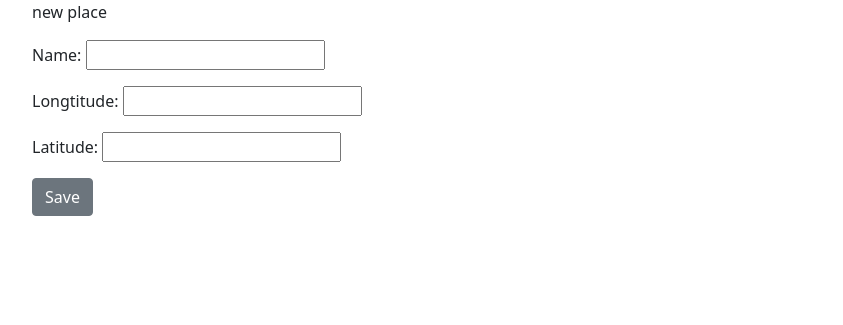
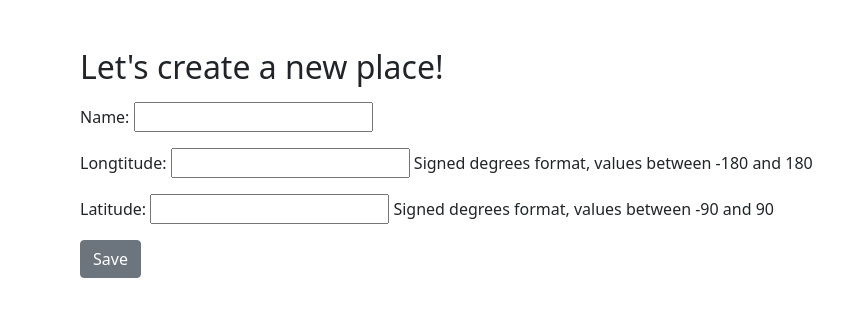
Before and after one commit to Rutrle/weather-web, a Django app: page /places/create in a window 1280 px wide. Shown: the part 56-381 px from the top of the page, without its empty margins (50-893 px from the left). Run offline with Django 3.2, Linux system fonts and the light colour scheme; parts of the project's set-up code (start-up, migrations or seed data) failed here and were passed over; some libraries are stand-ins or nearby versions.

Commit message:
cleaned up + improved forms

```diff
--- a/weather_web/accounts/forms.py
+++ b/weather_web/accounts/forms.py
@@ -38,5 +38,5 @@ class UserPreferenceForm(forms.ModelForm):
     places = forms.ModelMultipleChoiceField(
         queryset=Place.objects.all(),
         widget=forms.CheckboxSelectMultiple,
-        label='My places'
+        label='My favorite places'
     )
--- a/weather_web/weather/forms.py
+++ b/weather_web/weather/forms.py
@@ -6,16 +6,7 @@ class PlaceForm(forms.ModelForm):
     class Meta():
         model = Place
         fields = ('name', 'longtitude', 'latitude')
-
-
-'''
-class UserCreateForm(UserCreationForm):
-    class Meta:
-        fields = ("username", "email", "password1", "password2")
-        model = User
-
-    def __init__(self, *args, **kwargs):
-        super().__init__(*args, **kwargs)
-        self.fields["username"].label = "Username"
-        self.fields["email"].label = "Email address"
-'''
+        help_texts = {
+            'longtitude': 'Signed degrees format, values between -180 and 180',
+            'latitude': 'Signed degrees format,  values between -90 and 90',
+        }
--- a/weather_web/weather/templates/weather/about.html
+++ b/weather_web/weather/templates/weather/about.html
@@ -2,7 +2,7 @@
 
 {% block content %}
 <div class="container-fluid p-5">
-<p>Welcome to the Weather compare!</p>
+<h1><p>Welcome to the Weather compare!</p></h1>
 
 <p>This is a site that was used to learn Django framework a bit more properly</p>
 <p>It's main function is to compare weather forecasts from multiple websites. As a user without account you can access all places through "Places" at the navbar and then click on the individual places, created by other users, to see forecast for them.</p>
--- a/weather_web/weather/templates/weather/place_create.html
+++ b/weather_web/weather/templates/weather/place_create.html
@@ -1,7 +1,8 @@
 {% extends 'base.html' %}
 
 {% block content %}
-<p>new place</p>
+<div class="container-fluid p-5">
+<h2 class="h2"><p>Let's create a new place!</p></h2>
 
 <form class="form" method="POST">
     {% csrf_token %}
@@ -9,4 +10,5 @@
     <button type="submit" class="save btn btn-secondary">Save</button>
 
 </form>
+</div>
 {% endblock content %}
--- a/weather_web/weather/urls.py
+++ b/weather_web/weather/urls.py
@@ -1,5 +1,5 @@
 from django.urls import path
-from .views import TestBaseView, WeatherIndexView, PlaceListView, PlaceCreateView, place_detail_view, place_update_view, AboutView, place_delete_view, weather_forecast_test_view, my_place_list_view
+from .views import TestBaseView, WeatherIndexView, PlaceListView, PlaceCreateView, place_detail_view, place_update_view, AboutView, place_delete_view, my_place_list_view
 
 app_name = 'weather'
 
```
